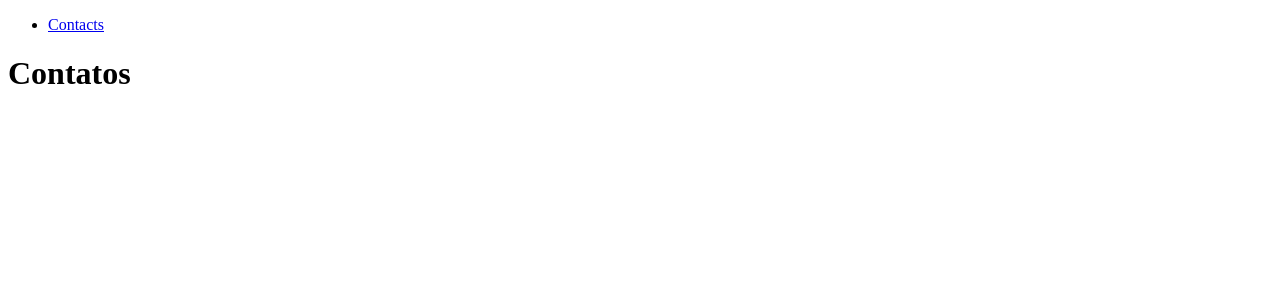
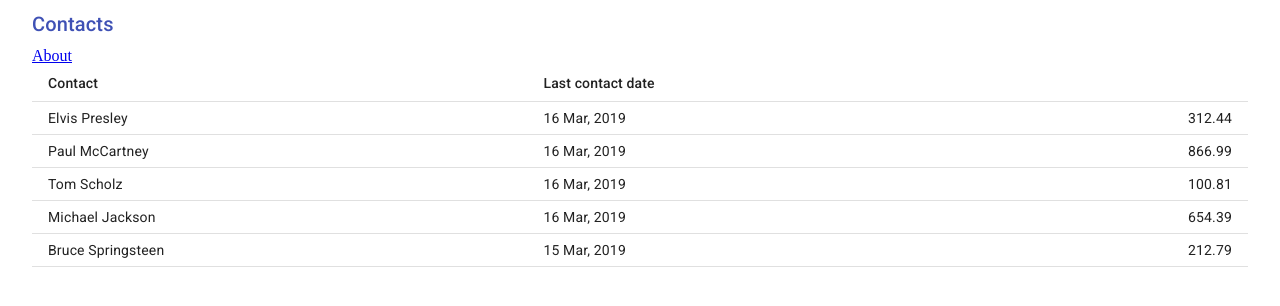
Before and after one commit to kaiocesar/contactbox-react, a React app: page / in a window 1280 px wide. Built offline with nearby package versions, Linux system fonts and the light colour scheme.

Commit message:
rota index e new

```diff
--- a/package.json
+++ b/package.json
@@ -6,6 +6,8 @@
     "@babel/core": "^7.7.4",
     "@babel/preset-env": "^7.7.4",
     "@babel/preset-react": "^7.7.4",
+    "@material-ui/core": "^4.7.2",
+    "@material-ui/icons": "^4.5.1",
     "babel-loader": "^8.0.6",
     "html-webpack-plugin": "^3.2.0",
     "react": "^16.12.0",
--- a/src/index.html
+++ b/src/index.html
@@ -4,7 +4,12 @@
   <meta charset="utf-8" />
   <meta http-equiv="X-UA-Compatible" content="IE=edge">
   <title>ContactBox</title>
-  <meta name="viewport" content="width=device-width, initial-   scale=1">
+  <meta name="viewport" content="width=device-width, initial-scale=1, maximum-scale=1">
+
+  <link rel='icon' href='search.png' type='image/x-icon' />
+  <link rel="stylesheet" href="https://fonts.googleapis.com/css?family=Roboto:300,400,500,700&display=swap" />
+  <link rel="stylesheet" href="https://fonts.googleapis.com/icon?family=Material+Icons" />
+
 </head>
 <body>
   <div id="App"></div>
--- a/src/js/components/contacts/index.js
+++ b/src/js/components/contacts/index.js
@@ -1,9 +1,63 @@
 import React from 'react'
 
+import { Link } from 'react-router-dom'
+
+import Table from '@material-ui/core/Table';
+import TableBody from '@material-ui/core/TableBody';
+import TableCell from '@material-ui/core/TableCell';
+import TableHead from '@material-ui/core/TableHead';
+import TableRow from '@material-ui/core/TableRow';
+import Typography from '@material-ui/core/Typography';
+import Button from '@material-ui/core/Button';
+
+function createData(id, date, name, shipTo, paymentMethod, amount) {
+    return { id, date, name, shipTo, paymentMethod, amount };
+}
+const rows = [
+    createData(0, '16 Mar, 2019', 'Elvis Presley', 'Tupelo, MS', 'VISA ⠀•••• 3719', 312.44),
+    createData(1, '16 Mar, 2019', 'Paul McCartney', 'London, UK', 'VISA ⠀•••• 2574', 866.99),
+    createData(2, '16 Mar, 2019', 'Tom Scholz', 'Boston, MA', 'MC ⠀•••• 1253', 100.81),
+    createData(3, '16 Mar, 2019', 'Michael Jackson', 'Gary, IN', 'AMEX ⠀•••• 2000', 654.39),
+    createData(4, '15 Mar, 2019', 'Bruce Springsteen', 'Long Branch, NJ', 'VISA ⠀•••• 5919', 212.79),
+  ];
+
 class Contact extends React.Component {
+
     render() {
         return (
-            <h1>Contatos</h1>
+            <div>
+                <React.Fragment>
+                <Typography component="h2" variant="h6" color="primary" gutterBottom>
+                    Contacts
+                </Typography>
+
+                <div>
+                    <Link to="/novo" variant="contained" color="primary" href="/novo">About</Link>
+                </div>
+
+
+                <Table size="small">
+                    <TableHead>
+                    <TableRow>
+                        <TableCell>Contact</TableCell>
+                        <TableCell>Last contact date</TableCell>
+                        <TableCell align="right"></TableCell>
+                    </TableRow>
+                    </TableHead>
+                    <TableBody>
+                    {rows.map(row => (
+                        <TableRow key={row.id}>
+                        <TableCell>{row.name}</TableCell>
+                        <TableCell>{row.date}</TableCell>
+                        <TableCell align="right">{row.amount}</TableCell>
+                        </TableRow>
+                    ))}
+                    </TableBody>
+                </Table>
+
+                </React.Fragment>
+            </div>
+
         )
     }
 }
--- /dev/null
+++ b/src/js/components/contacts/new.js
@@ -0,0 +1,13 @@
+'use strict'
+import React from 'react'
+
+class NewContact extends React.Component {
+
+    render() {
+        return (
+            <h1>New contact</h1>
+        )
+    }
+}
+
+export default NewContact
--- a/src/js/components/main-content/index.js
+++ b/src/js/components/main-content/index.js
@@ -1,28 +1,27 @@
 'use strict'
 import React from 'react'
-
+import Container from '@material-ui/core/Container';
 import  Contacts from '../contacts'
+import NewContact from '../contacts/new'
 
 import {
     BrowserRouter as Router,
-    Link,
     Route,
     Switch
 } from 'react-router-dom'
 
-
 const MainContent = () => (
     <Router>
-        <div>
-            <ul>
-                <li><Link to="/">Contacts</Link></li>
-            </ul>
+        <Container fixed>
             <Switch>
-                <Route path="/">
+                <Route exact path="/novo">
+                    <NewContact />
+                </Route>
+                <Route exact path="/">
                     <Contacts />
                 </Route>
             </Switch>
-        </div>
+        </Container>
     </Router>
 )
 export default MainContent
```
Also changed, not shown: search.png (added), 1 other file.
